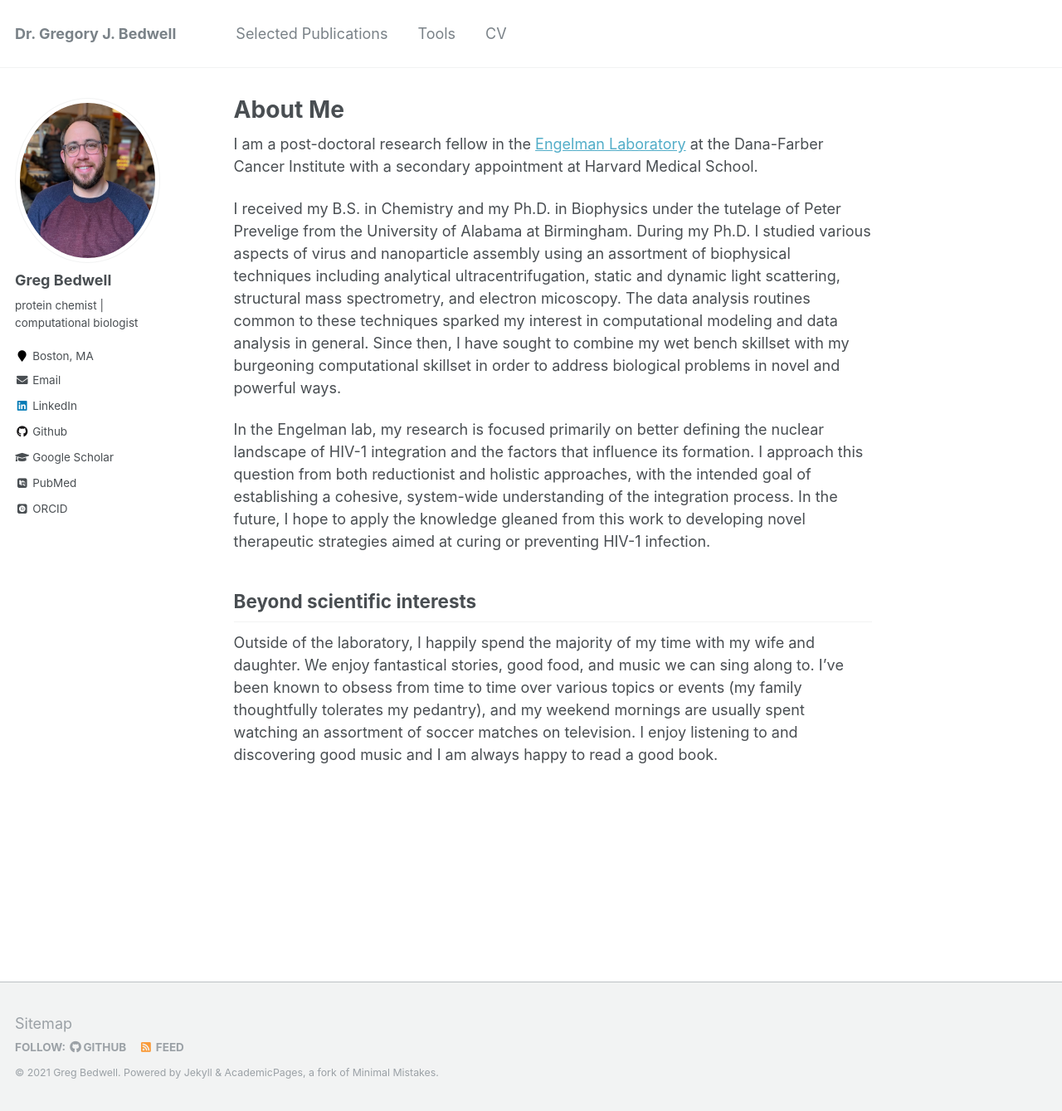
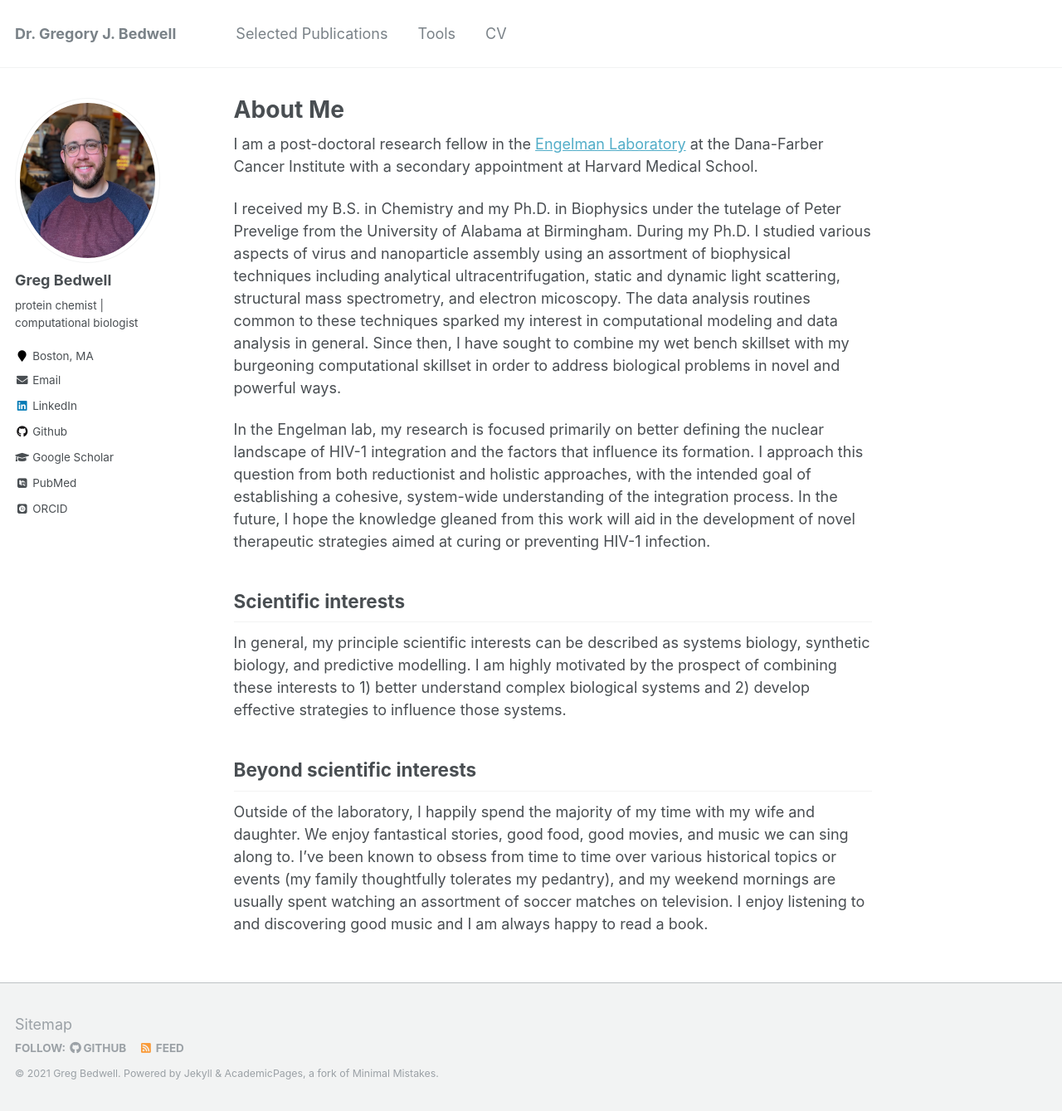
Before and after one commit to gbedwell/gbedwell.github.io, a Jekyll site: the page built from _pages/about.md, in a window 1280 px wide and 1339 px high. Shown: the whole window at 83% size. Built offline with Jekyll 4.4.1, drawn with Linux system fonts in a browser that asks for light colours; some web fonts are replaced.

Commit message:
updated various sections

```diff
--- a/_pages/about.md
+++ b/_pages/about.md
@@ -12,8 +12,14 @@ I am a post-doctoral research fellow in the [Engelman Laboratory](https://engelm
 
 I received my B.S. in Chemistry and my Ph.D. in Biophysics under the tutelage of Peter Prevelige from the University of Alabama at Birmingham. During my Ph.D. I studied various aspects of virus and nanoparticle assembly using an assortment of biophysical techniques including analytical ultracentrifugation, static and dynamic light scattering, structural mass spectrometry, and electron micoscopy. The data analysis routines common to these techniques sparked my interest in computational modeling and data analysis in general. Since then, I have sought to combine my wet bench skillset with my burgeoning computational skillset in order to address biological problems in novel and powerful ways.
 
-In the Engelman lab, my research is focused primarily on better defining the nuclear landscape of HIV-1 integration and the factors that influence its formation. I approach this question from both reductionist and holistic approaches, with the intended goal of establishing a cohesive, system-wide understanding of the integration process. In the future, I hope to apply the knowledge gleaned from this work to developing novel therapeutic strategies aimed at curing or preventing HIV-1 infection.
+In the Engelman lab, my research is focused primarily on better defining the nuclear landscape of HIV-1 integration and the factors that influence its formation. I approach this question from both reductionist and holistic approaches, with the intended goal of establishing a cohesive, system-wide understanding of the integration process. In the future, I hope the knowledge gleaned from this work will aid in the development of novel therapeutic strategies aimed at curing or preventing HIV-1 infection.
+
+
+Scientific interests
+------
+In general, my principle scientific interests can be described as systems biology, synthetic biology, and predictive modelling. I am highly motivated by the prospect of combining these interests to 1) better understand complex biological systems and 2) develop effective strategies to influence those systems.
+
 
 Beyond scientific interests
 ------
-Outside of the laboratory, I happily spend the majority of my time with my wife and daughter. We enjoy fantastical stories, good food, and music we can sing along to. I've been known to obsess from time to time over various topics or events (my family thoughtfully tolerates my pedantry), and my weekend mornings are usually spent watching an assortment of soccer matches on television. I enjoy listening to and discovering good music and I am always happy to read a good book.
+Outside of the laboratory, I happily spend the majority of my time with my wife and daughter. We enjoy fantastical stories, good food, good movies, and music we can sing along to. I've been known to obsess from time to time over various historical topics or events (my family thoughtfully tolerates my pedantry), and my weekend mornings are usually spent watching an assortment of soccer matches on television. I enjoy listening to and discovering good music and I am always happy to read a book.
```
Also changed, not shown: _publications/genic-integration-landscape.md (added, +13 -0 lines), 1 other file.
